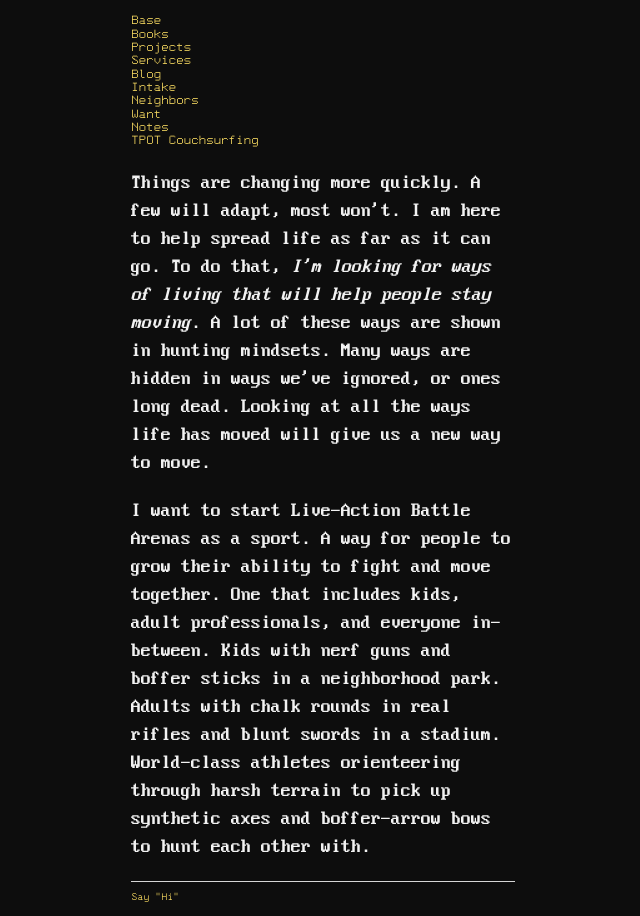
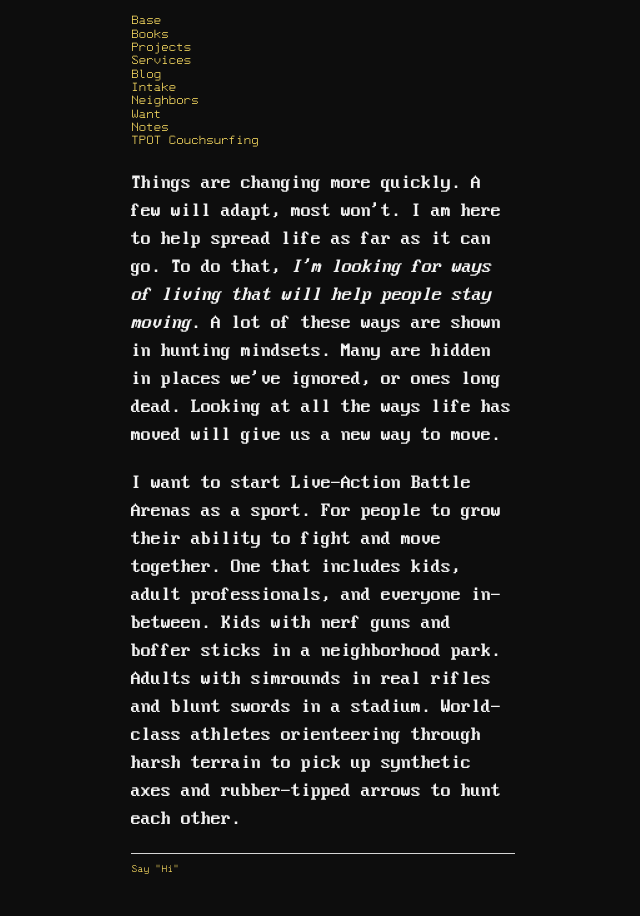
Before and after one commit to ray-dorai/ray-dorai.github.io, a Jekyll site: the page built from want.html, in a window 1280 px wide. Shown: the whole page, without its empty margins (317-957 px from the left). Built offline with Jekyll 4.4.1, drawn with Linux system fonts in a browser that asks for light colours.

Commit message:
Update want.html

```diff
--- a/want.html
+++ b/want.html
@@ -5,8 +5,8 @@ title: Want
 <div class="blurb">
 
  <p>
-Things are changing more quickly. A few will adapt, most won't. I am here to help spread life as far as it can go. To do that, <i>I'm looking for ways of living that will help people stay moving</i>.  A lot of these ways are shown in hunting mindsets. Many ways are hidden in ways we've ignored, or ones long dead. Looking at all the ways life has moved will give us a new way to move.
-<p> I want to start Live-Action Battle Arenas as a sport. A way for people to grow their ability to fight and move together. One that includes kids, adult professionals, and everyone in-between. Kids with nerf guns and boffer sticks in a neighborhood park. Adults with chalk rounds in real rifles and blunt swords in a stadium. World-class athletes orienteering through harsh terrain to pick up synthetic axes and boffer-arrow bows to hunt each other with.
+Things are changing more quickly. A few will adapt, most won't. I am here to help spread life as far as it can go. To do that, <i>I'm looking for ways of living that will help people stay moving</i>.  A lot of these ways are shown in hunting mindsets. Many are hidden in places we've ignored, or ones long dead. Looking at all the ways life has moved will give us a new way to move.
+<p> I want to start Live-Action Battle Arenas as a sport. For people to grow their ability to fight and move together. One that includes kids, adult professionals, and everyone in-between. Kids with nerf guns and boffer sticks in a neighborhood park. Adults with simrounds in real rifles and blunt swords in a stadium. World-class athletes orienteering through harsh terrain to pick up synthetic axes and rubber-tipped arrows to hunt each other.
 
 
 
```
